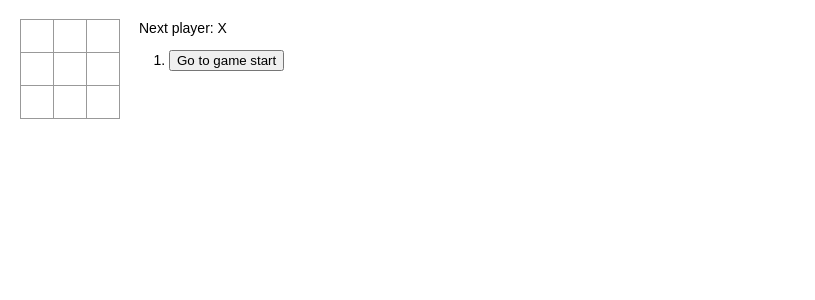
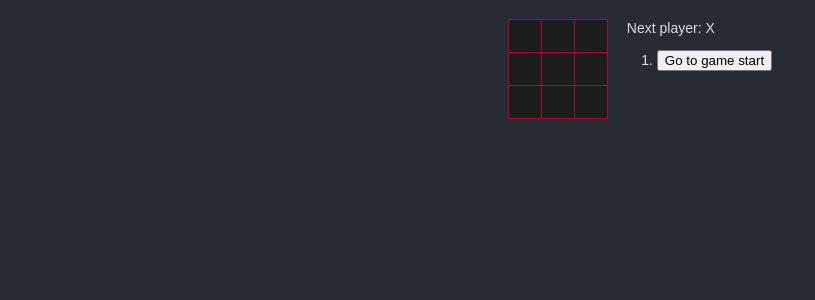
Before and after one commit to jdelacruzv/tic-tac-toe, a React (Vite) app: page / in a window 1280 px wide. Shown: the top 300 px of the page, without its empty margins (0-815 px from the left). Built offline with nearby package versions, Linux system fonts and the light colour scheme.

Commit message:
Added background color

```diff
--- a/index.html
+++ b/index.html
@@ -4,7 +4,7 @@
     <meta charset="UTF-8" />
     <link rel="icon" type="image/svg+xml" href="/src/favicon.svg" />
     <meta name="viewport" content="width=device-width, initial-scale=1.0" />
-    <title>Vite App</title>
+    <title>Tic-Tac-Toe</title>
   </head>
   <body>
     <div id="root"></div>
--- a/src/App.css
+++ b/src/App.css
@@ -1,6 +1,14 @@
 body {
   font: 14px "Century Gothic", Futura, sans-serif;
   margin: 20px;
+
+  display: flex;
+  flex-direction: column;
+  align-items: center;
+  justify-content: center;
+
+  background-color: #272B33;
+  color: #ddd;
 }
 
 ol, ul {
@@ -16,11 +24,13 @@ ol, ul {
 .status {
   margin-bottom: 10px;
   text-align: center;
+  font-size: 1rem;
 }
 
 .square {
-  background: #fff;
-  border: 1px solid #999;
+  background-color: #1C1C1C;
+  color: #ddd;
+  border: 1px solid #B1032C;
   float: left;
   font-size: 24px;
   font-weight: bold;
```
